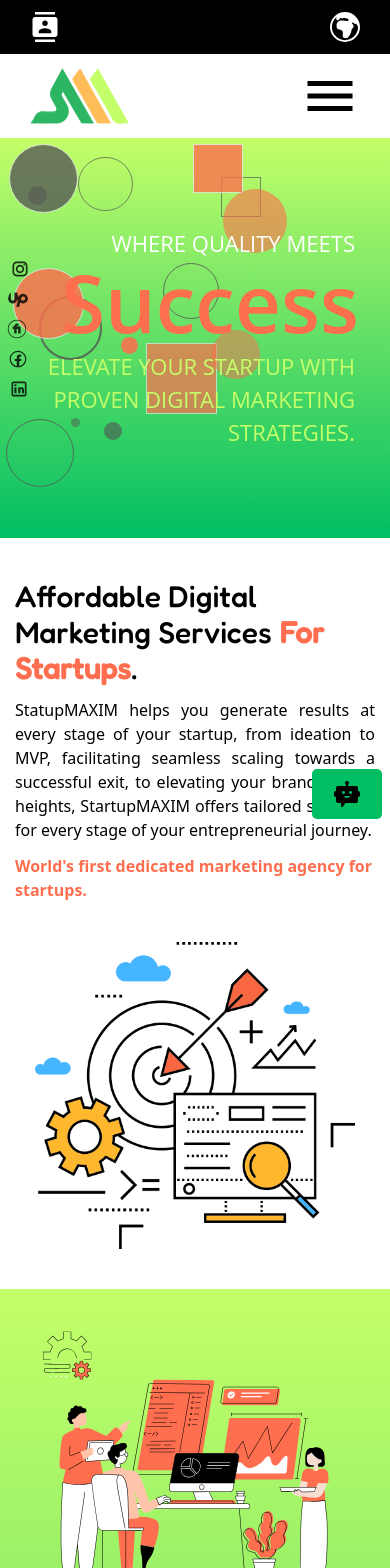
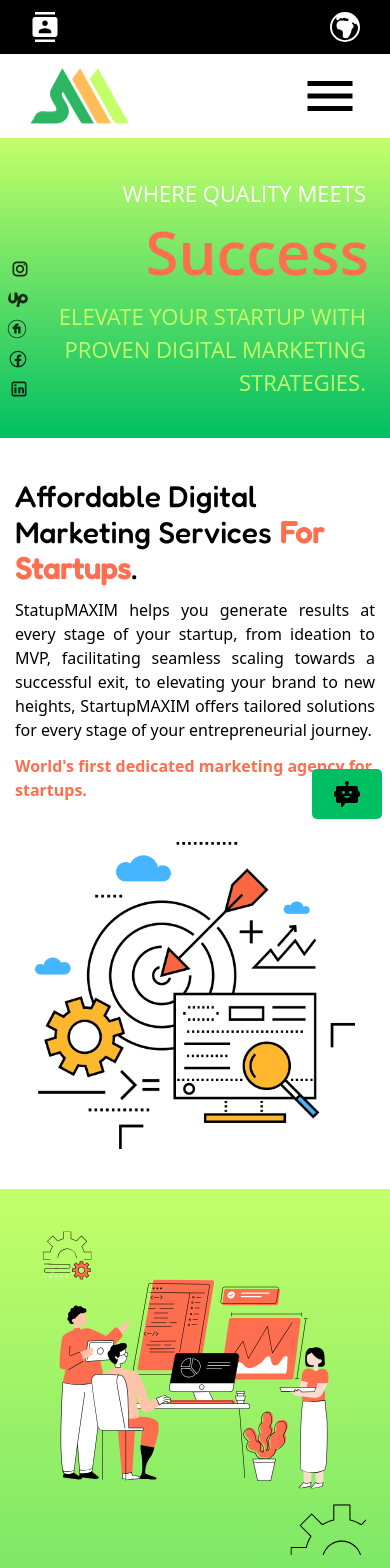
Before and after one commit to mhmAdmin1122/startupMAXIM, a Next.js app: page / in a window 390 px wide. Shown: the top 1568 px of the page. Built offline with nearby package versions, Linux system fonts and the light colour scheme.

Commit message:
few more

```diff
--- a/pages/Components/H/HeroHome.tsx
+++ b/pages/Components/H/HeroHome.tsx
@@ -1,37 +1,43 @@
-import React, { useState, useEffect } from 'react';
+import React, { useState, useEffect } from "react";
 
 const HeroHome = () => {
   useEffect(() => {
     const swapIcons = () => {
-        const icons = document.querySelectorAll<HTMLElement>('.icones');
+      const icons = document.querySelectorAll<HTMLElement>(".icones");
       let positions: { top: string; left: string }[] = [];
       let classNames: string[] = [];
       let zIndexes: number[] = [];
 
-        icons.forEach(icones => {
+      icons.forEach((icones) => {
         positions.push({
           top: `${Math.random() * 90}%`,
-            left: `${Math.random() * 90}%`
+          left: `${Math.random() * 90}%`,
         });
         classNames.push(icones.className);
         zIndexes.push(Math.floor(Math.random() * 10));
 
         let size;
-          if (icones.classList.contains('solid-circle') || icones.classList.contains('outlined-circle')) {
-            size = `${40 + (40 * Math.random())}px`;
+        if (
+          icones.classList.contains("solid-circle") ||
+          icones.classList.contains("outlined-circle")
+        ) {
+          size = `${40 + 40 * Math.random()}px`;
           icones.style.width = size;
           icones.style.height = size;
-          } else if (icones.classList.contains('dot')) {
-            size = `${5 + (15 * Math.random())}px`;
+        } else if (icones.classList.contains("dot")) {
+          size = `${5 + 15 * Math.random()}px`;
           icones.style.width = size;
           icones.style.height = size;
-          } else if (icones.classList.contains('square') || icones.classList.contains('outlined-square')) {
-            size = `${30 + (40 * Math.random())}px`;
+        } else if (
+          icones.classList.contains("square") ||
+          icones.classList.contains("outlined-square")
+        ) {
+          size = `${30 + 40 * Math.random()}px`;
           icones.style.width = size;
           icones.style.height = size;
         }
 
-          icones.style.opacity = (0.4 + (Math.random() * 0.6)).toFixed(2);
+        icones.style.opacity = (0.4 + Math.random() * 0.6).toFixed(2);
       });
 
       positions.sort(() => Math.random() - 0.5);
@@ -65,16 +71,25 @@
   }, []);
 
   return (
-    <section className='Hero-Home overflow-hidden'>
+    <section className="Hero-Home overflow-hidden">
       <div className="text-container">
-      <div className="line1">WHERE QUALITY MEETS</div>
+        <p className="line1">WHERE QUALITY MEETS</p>
         <div className="line2">
           {dynamicTexts.map((text, index) => (
-          <span key={index} className={index === currentTextIndex ? "slide-in" : ""}>{text}</span>
+            <span
+              key={index}
+              className={index === currentTextIndex ? "slide-in" : ""}
+            >
+              {text}
+            </span>
           ))}
         </div>
-      <div className="line3">ELEVATE YOUR STARTUP WITH PROVEN DIGITAL MARKETING STRATEGIES.</div>
+        <p className="line3">
+          ELEVATE YOUR STARTUP WITH PROVEN DIGITAL MARKETING STRATEGIES.
+        </p>
       </div>
+
+      {/* animation-box */}
       <div className="overlay-container">
         <div className="object icones solid-circle" id="icon1"></div>
         <div className="object icones outlined-circle" id="icon2"></div>
--- a/pages/Components/H/HomeSection.tsx
+++ b/pages/Components/H/HomeSection.tsx
@@ -33,7 +33,7 @@
   return (
     <div>
       {/* HeroBanner */}
-      <section className="w-full overflow-hidden">
+      <section className="HeroBanner_Home w-full overflow-hidden">
         <HeroHome />
       </section>
 
@@ -62,10 +62,10 @@
       </section>
 
       <section
-        className="w-full flex justify-center gap-10 py-[30px] bg-gradient-to-t from-[#00bf63] to-[#c4ff69]"
+        className="Audit-Section-box w-full flex justify-center gap-10 py-[30px] bg-gradient-to-t from-[#00bf63] to-[#c4ff69]"
         id="homesection3"
       >
-        <div className="">
+        <div className="audit-Image">
           <Image
             className=""
             src={homeImage1}
@@ -74,7 +74,7 @@
             alt="img"
           />
         </div>
-        <div className="grid justify-items-start w-[50%]">
+        <div className="audit-detail grid justify-items-start w-[50%]">
           <h2 className="text-black text-4xl">
             <b className="text-4xl">Get Marketing Audit For Free</b> (Limited
             Spots Available!)
@@ -104,9 +104,9 @@
             Claim Free Audit
           </Link>
 
-          <div className="py-6 flex gap-2 items-center">
+          <div className="py-6 flex gap-2 items-center warning-box">
             <RiAlarmWarningFill className="text-4xl text-[#000]" />
-            <p className="text-[13px]">
+            <p className="text-[13px] warning-text text-left">
               Only the first 10 sign-ups per month will receive this exclusive
               offer. <br /> <strong>Don{"'"}t miss out!</strong>
             </p>
@@ -198,7 +198,7 @@
           </div>
         </div>
 
-        <div className="flex justify-center flex-wrap gap-4 py-6">
+        <div className="flex justify-center flex-wrap gap-16 py-6">
           <div className="w-[320px] shadow-lg shadow-gray-300 rounded-tl-[44px] rounded-br-[44px] rounded-[12px] overflow-hidden">
             <div className="flex justify-center">
               {" "}
@@ -262,10 +262,12 @@
 
         <div
           id="section9-card"
-          className="flex flex-wrap justify-center gap-12"
+          className="flex flex-wrap justify-center !gap-16"
         >
           <Homecard imageUrl={post1} />
+
           <Homecard imageUrl={post2} />
+
           <Homecard imageUrl={post3} />
         </div>
         <div className="flex justify-center mt-14">
@@ -289,7 +291,7 @@
 
         <section>
           <div className="cards">
-            <div className="flex flex-wrap justify-center gap-8">
+            <div className="flex flex-wrap justify-center gap-16">
               <div className="bg-gradient-to-l from-[#00bf63] to-[#c4ff69] px-[20px] py-[20px] h-fit flex flex-col gap-4 rounded-[14px] w-[300px] shadow-md shadow-gray-300">
                 <h2 className="card__heading text-[#ff6e4e]">Basic</h2>
                 <p className="card__price text-[#ff6e4e]">$9.99</p>
@@ -367,34 +369,6 @@
                 </button>
                 <button className="card__cta cta ">Buy Plan</button> */}
               </div>
-
-              {/* <div className="card">
-                <h2 className="card__heading">Pro</h2>
-                <p className="card__price">$19.99</p>
-                <ul role="list" className="card__bullets flow">
-                  <li>Access to advanced workouts and nutrition plans</li>
-                  <li>Priority Email support</li>
-                  <li>Exclusive access to live Q&A sessions</li>
-                </ul>
-                <button className="card__cta cta relative top-8">
-                  Customize Your Plan
-                </button>
-                <button className="card__cta cta ">Buy Plan</button>
-              </div>
-
-              <div className="card">
-                <h2 className="card__heading">Ultimate</h2>
-                <p className="card__price">$29.99</p>
-                <ul role="list" className="card__bullets flow">
-                  <li>Access to advanced workouts and nutrition plans</li>
-                  <li>Priority Email support</li>
-                  <li>Exclusive access to live Q&A sessions</li>
-                </ul>
-                <button className="card__cta cta relative top-8">
-                  Customize Your Plan
-                </button>
-                <button className="card__cta cta ">Buy Plan</button>
-              </div> */}
             </div>
           </div>
         </section>
--- a/styles/globals.css
+++ b/styles/globals.css
@@ -7,7 +7,8 @@
   padding: 0px;
   box-sizing: border-box;
 }
-.Mobile-View-Navbar, .mobile-header-view{
+.Mobile-View-Navbar,
+.mobile-header-view {
   @apply hidden;
 }
 /*  Hero-HOME  */
@@ -18,7 +19,6 @@
 
 .Hero-Home .line1 {
   @apply text-[22px] pb-[45px] text-white;
-
 }
 
 .Hero-Home .line2 {
@@ -55,7 +55,8 @@
 }
 .Hero-Home .object {
   @apply absolute text-[24px] text-[var(--secondary-color)] opacity-40;
-  transition: top 1s, left 1s, background-color 1s, border 1s, width 1s, height 1s; /* Added transition for width and height */
+  transition: top 1s, left 1s, background-color 1s, border 1s, width 1s,
+    height 1s; /* Added transition for width and height */
 }
 
 .Hero-Home .icones.solid-circle {
@@ -71,7 +72,7 @@
 }
 
 .Hero-Home .icones.square {
-  @apply bg-[var(--secondary-color)]
+  @apply bg-[var(--secondary-color)];
 }
 
 .Hero-Home .icones.outlined-square {
@@ -80,40 +81,38 @@
 .Hero-Home {
   @apply px-[35px] py-[50px] text-right text-white h-[400px] flex flex-col justify-center relative;
   background: linear-gradient(180deg, #c4ff69, #00bf63);
-  font-family: 'Open Sans', 'Arial', sans-serif;
-  animation: bounceDown 0.5s;;
+  font-family: "Open Sans", "Arial", sans-serif;
+  animation: bounceDown 0.5s;
 }
 
 /*  Hero-HOME  */
 
-
 /*  Hero-ABOUT  */
 
-.Hero-About{
+.Hero-About {
   @apply m-0 relative w-full overflow-hidden h-full bg-[#c3ff6985];
 }
 .Hero-About .bg {
   @apply w-full h-full opacity-50 absolute top-0 z-[-1];
-  animation:slide 3s ease-in-out infinite alternate;
+  animation: slide 3s ease-in-out infinite alternate;
   background-image: linear-gradient(-60deg, #c4ff69 50%, #00bf63 50%);
 }
 
 .Hero-About .bg2 {
-  animation-direction:alternate-reverse;
-  animation-duration:4s;
+  animation-direction: alternate-reverse;
+  animation-duration: 4s;
 }
 
 .Hero-About .bg3 {
-  animation-duration:5s;
+  animation-duration: 5s;
 }
-
 
 @keyframes slide {
   0% {
-    transform:translateX(-25%);
+    transform: translateX(-25%);
   }
   100% {
-    transform:translateX(25%);
+    transform: translateX(25%);
   }
 }
 
@@ -1291,19 +1290,52 @@
 } */
 /* pricing card */
 
-
-
 /* media-query-area */
 /* mobile-view */
 @media (max-width: 450px) and (min-width: 200px) {
-  .desktop-tab-view-navbar, .desktop-tabs-header-view{
+  /* Navbar, Haeder, Hero-Sections */
+  .desktop-tab-view-navbar,
+  .desktop-tabs-header-view,
+  .Hero-Home .overlay-container {
     @apply hidden;
   }
-  .Mobile-View-Navbar{
+
+  .Mobile-View-Navbar {
     @apply bg-[#000] text-[#fff] flex items-center justify-between px-[30px] py-[12px] text-[30px];
   }
-  .mobile-header-view{
+
+  .mobile-header-view {
     @apply flex items-center flex-wrap bg-[#fff] justify-between px-[30px] py-[12px];
   }
+
+  .HeroBanner_Home {
+    @apply flex flex-col justify-center;
+  }
+
+  .line2 span {
+    @apply text-[60px];
+  }
+  .Hero-Home .line2 span {
+    @apply block absolute top-[30px] right-0 opacity-0;
+  }
+  .Hero-Home {
+    @apply px-6 py-4 h-[300px];
+  }
+  /* Navbar, Haeder, Hero-Sections */
+  /* Audit-Section-box */
+  .Audit-Section-box .audit-Image,
+  .Audit-Section-box .audit-detail {
+    @apply w-full text-center flex flex-col;
+  }
+  .warning-text {
+    @apply text-[16px];
+  }
+  .warning-box svg {
+    @apply text-8xl;
+  }
+  #homesection4{
+    @apply pb-[20px];
+  }
+  /* Audit-Section-box */
 }
 /* media-query-area */
```
Lines whose indentation alone changed are shown as unchanged.
